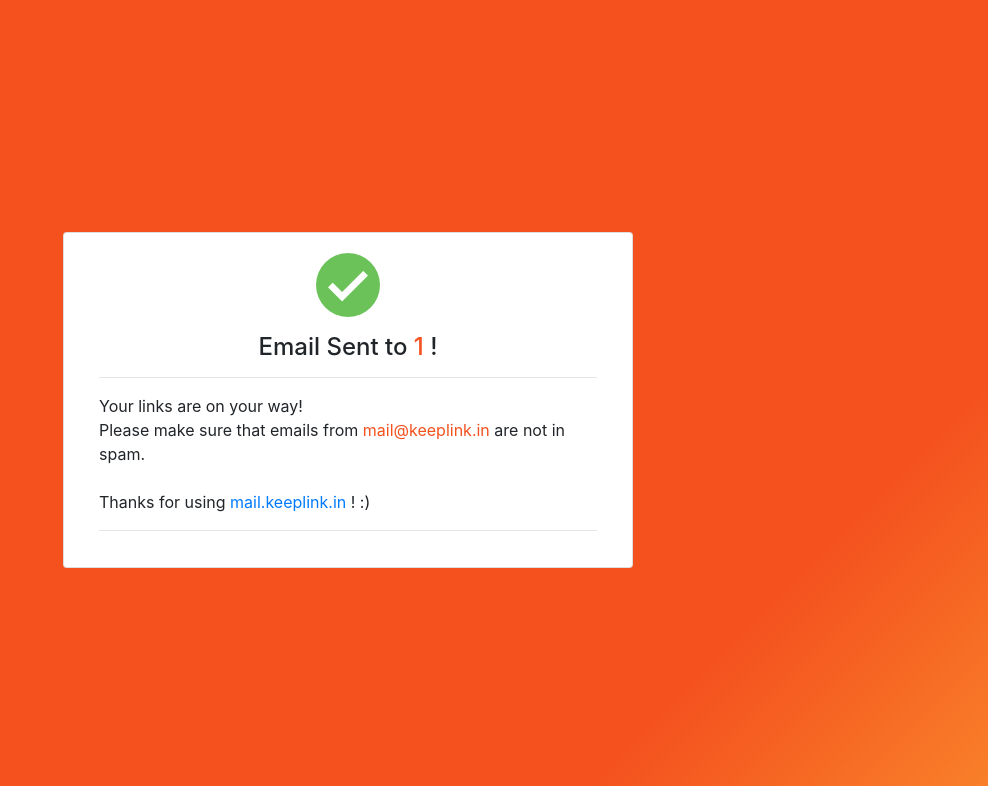
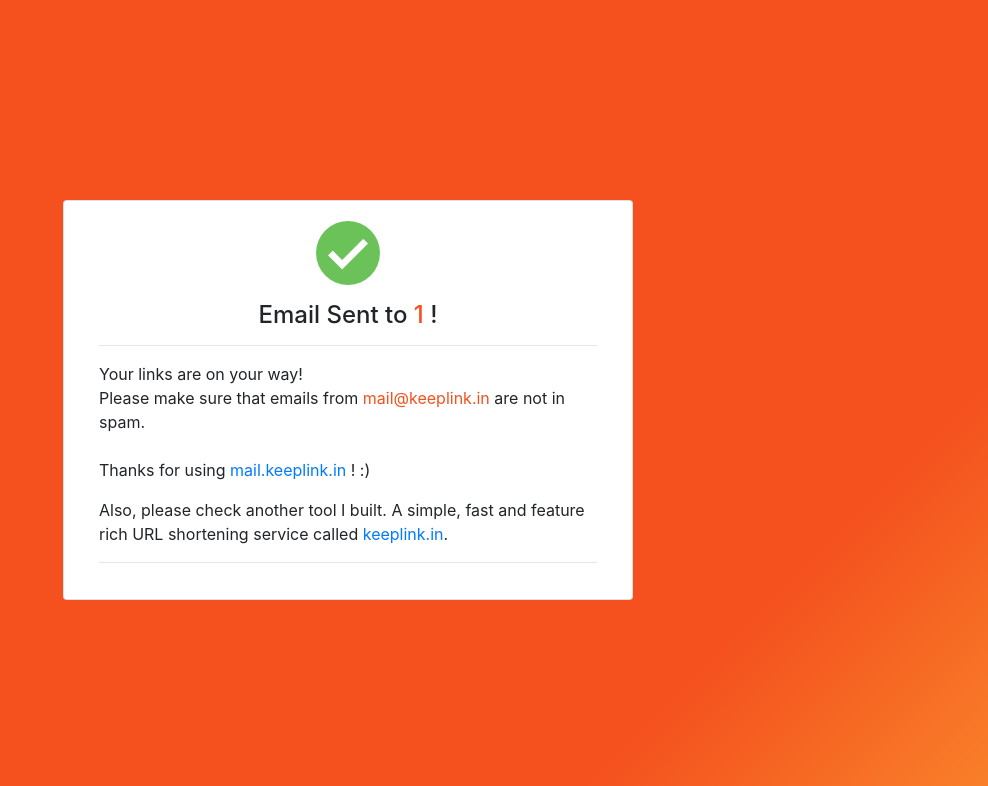
Before and after one commit to abhishekbalam/mail-keeplinkin, a Flask app: page /sent/1 in a window 1280 px wide. Shown: the top 786 px of the page, without its empty margins (292-1280 px from the left). Run offline with Flask 2, Linux system fonts and the light colour scheme; some libraries are stand-ins or nearby versions.

Commit message:
Thu Oct  4 22:46:53 IST 2018

```diff
--- a/templates/sent.html
+++ b/templates/sent.html
@@ -38,6 +38,11 @@
               <h4 class="card-title text-center">Email Sent to <span style="color: #F4511E">{{ email }}</span> !</h4>
               <hr>
               <p class="card-text">Your links are on your way!<br>Please make sure that emails from <span style="color:#F4511E">mail@keeplink.in</span> are not in spam.<br><br>Thanks for using <a href="https://mail.keeplink.in">mail.keeplink.in</a> ! :)</p>
+
+              <p>
+                Also, please check another tool I built. A simple, fast and feature rich URL shortening service called <a href="https://keeplink.in">keeplink.in</a>.
+              </p>
+
               <hr>
 
           </div>
```
